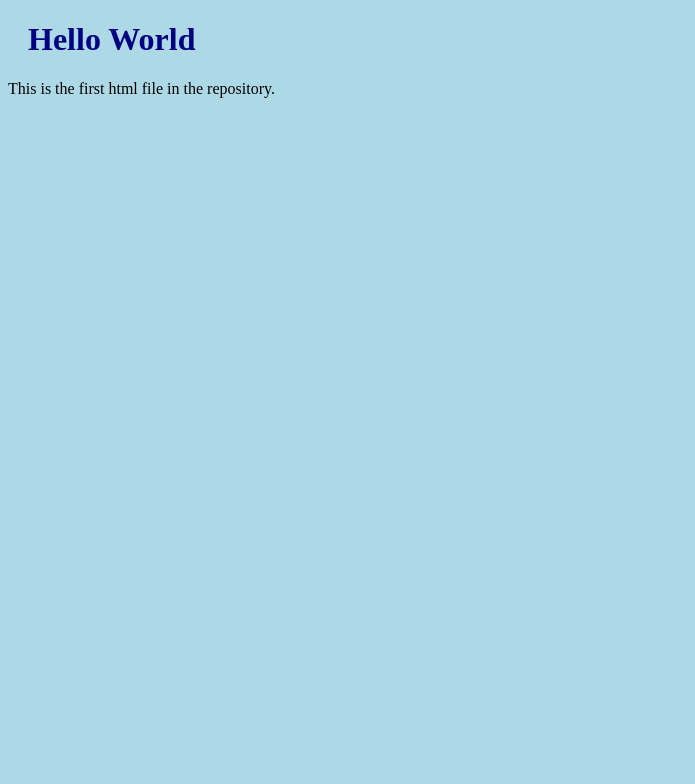
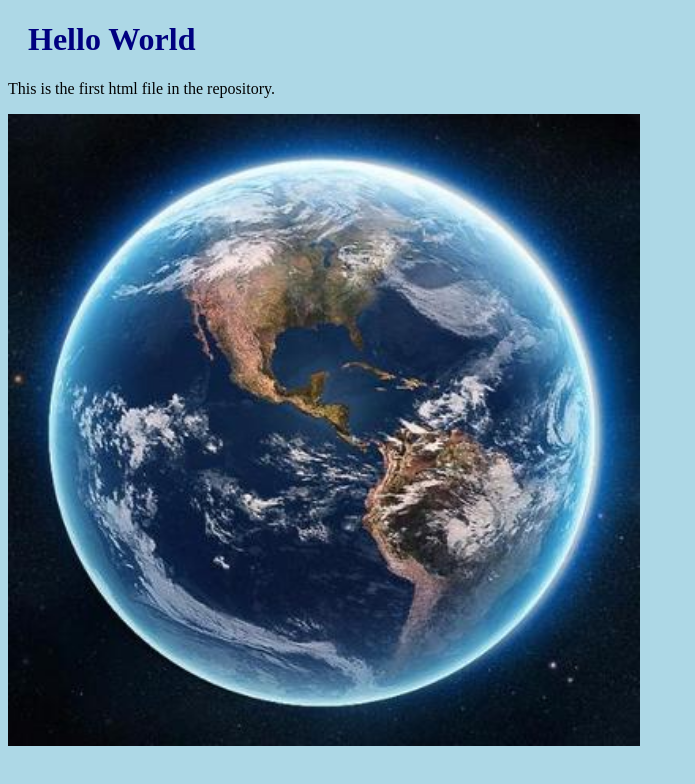
Before and after one commit to ashewtosh/hello-world, a plain HTML site: page index.html in a window 1280 px wide. Shown: the whole page, without its empty margins (0-695 px from the left). Drawn offline with Linux system fonts and the light colour scheme.

Commit message:
Added image to Hello World

```diff
--- a/index.html
+++ b/index.html
@@ -10,5 +10,8 @@
 <body>
     <h1>Hello World</h1>
     <p>This is the first html file in the repository.</p>
+    <div>
+        <img src="hello-world.jpg" alt="Hello World from space!" style="width:50%; max-width:960px;">
+    </div>
 </body>
 </html>
```
Also changed, not shown: hello-world.jpg (added).
